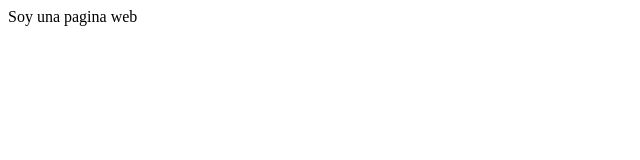
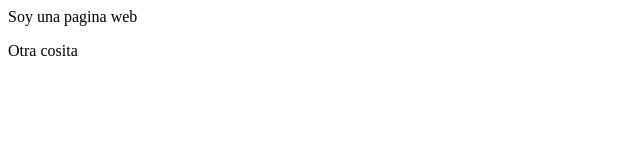
Before and after one commit to scr00043/pagina-web-cd, a plain HTML site: page index.html in a window 1280 px wide. Shown: the full height of the page, 0-640 px from the left. Drawn offline with Linux system fonts and the light colour scheme.

Commit message:
Update index.html
otra cosita

```diff
--- a/index.html
+++ b/index.html
@@ -1 +1,2 @@
 <p> Soy una pagina web </p>
+<p>Otra cosita</p>
```
